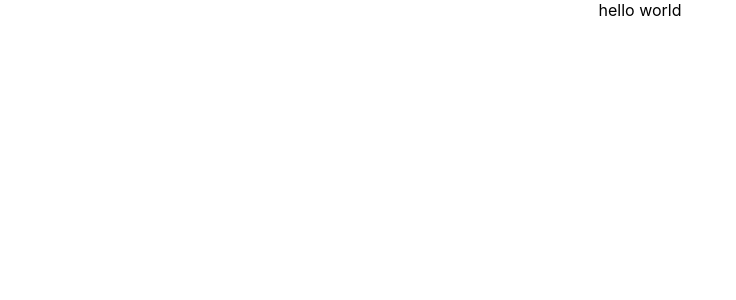
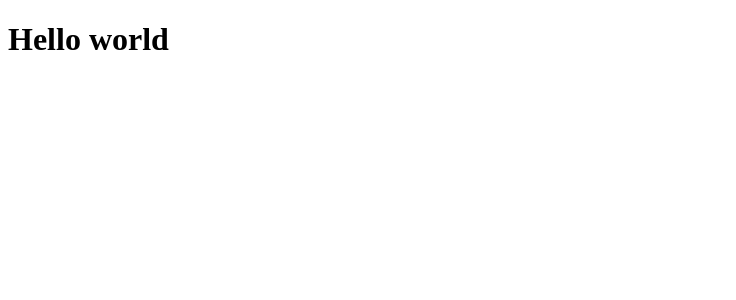
Before and after one commit to atrijo2001/job-portal, a React (Create React App) app in the folder frontend/: page / in a window 1280 px wide. Shown: the top 300 px of the page, without its empty margins (0-736 px from the left). Built offline with nearby package versions, Linux system fonts and the light colour scheme.

Commit message:
dev server scripts added

```diff
--- a/frontend/src/App.css
+++ /dev/null
@@ -1,38 +0,0 @@
-.App {
-  text-align: center;
-}
-
-.App-logo {
-  height: 40vmin;
-  pointer-events: none;
-}
-
-@media (prefers-reduced-motion: no-preference) {
-  .App-logo {
-    animation: App-logo-spin infinite 20s linear;
-  }
-}
-
-.App-header {
-  background-color: #282c34;
-  min-height: 100vh;
-  display: flex;
-  flex-direction: column;
-  align-items: center;
-  justify-content: center;
-  font-size: calc(10px + 2vmin);
-  color: white;
-}
-
-.App-link {
-  color: #61dafb;
-}
-
-@keyframes App-logo-spin {
-  from {
-    transform: rotate(0deg);
-  }
-  to {
-    transform: rotate(360deg);
-  }
-}
--- a/frontend/src/App.tsx
+++ b/frontend/src/App.tsx
@@ -1,11 +1,11 @@
-import './App.css';
+import React from 'react'
 
-function App() {
+const App = () => {
   return (
-    <div className="App">
-      hello world
+    <div>
+      <h1>Hello world</h1>
     </div>
-  );
+  )
 }
 
-export default App;
+export default App
--- a/frontend/src/index.css
+++ /dev/null
@@ -1,13 +0,0 @@
-body {
-  margin: 0;
-  font-family: -apple-system, BlinkMacSystemFont, 'Segoe UI', 'Roboto', 'Oxygen',
-    'Ubuntu', 'Cantarell', 'Fira Sans', 'Droid Sans', 'Helvetica Neue',
-    sans-serif;
-  -webkit-font-smoothing: antialiased;
-  -moz-osx-font-smoothing: grayscale;
-}
-
-code {
-  font-family: source-code-pro, Menlo, Monaco, Consolas, 'Courier New',
-    monospace;
-}
--- a/frontend/src/index.tsx
+++ b/frontend/src/index.tsx
@@ -1,8 +1,7 @@
 import React from 'react';
 import ReactDOM from 'react-dom';
-import './index.css';
 import App from './App';
-import reportWebVitals from './reportWebVitals';
+
 
 ReactDOM.render(
   <React.StrictMode>
@@ -10,8 +9,3 @@ ReactDOM.render(
   </React.StrictMode>,
   document.getElementById('root')
 );
-
-// If you want to start measuring performance in your app, pass a function
-// to log results (for example: reportWebVitals(console.log))
-// or send to an analytics endpoint. Learn more: https://bit.ly/CRA-vitals
-reportWebVitals();
--- a/frontend/src/react-app-env.d.ts
+++ /dev/null
@@ -1 +0,0 @@
-/// <reference types="react-scripts" />
--- a/frontend/src/reportWebVitals.ts
+++ /dev/null
@@ -1,15 +0,0 @@
-import { ReportHandler } from 'web-vitals';
-
-const reportWebVitals = (onPerfEntry?: ReportHandler) => {
-  if (onPerfEntry && onPerfEntry instanceof Function) {
-    import('web-vitals').then(({ getCLS, getFID, getFCP, getLCP, getTTFB }) => {
-      getCLS(onPerfEntry);
-      getFID(onPerfEntry);
-      getFCP(onPerfEntry);
-      getLCP(onPerfEntry);
-      getTTFB(onPerfEntry);
-    });
-  }
-};
-
-export default reportWebVitals;
--- a/package.json
+++ b/package.json
@@ -5,13 +5,16 @@
   "main": "server.js",
   "scripts": {
     "test": "echo \"Error: no test specified\" && exit 1",
-    "server": "nodemon server.js"
+    "server": "nodemon server.js",
+    "client": "npm start --prefix frontend",
+    "dev": "concurrently \"npm run server\" \"npm run client\""
   },
   "keywords": [],
   "author": "",
   "license": "ISC",
   "dependencies": {
     "colors": "^1.4.0",
+    "concurrently": "^6.3.0",
     "dotenv": "^10.0.0",
     "express": "^4.17.1",
     "express-async-handler": "^1.2.0",
```
Also changed, not shown: frontend/src/setupTests.ts (deleted, +0 -5 lines), 2 other files (tests, documents, lock files or other folders).
